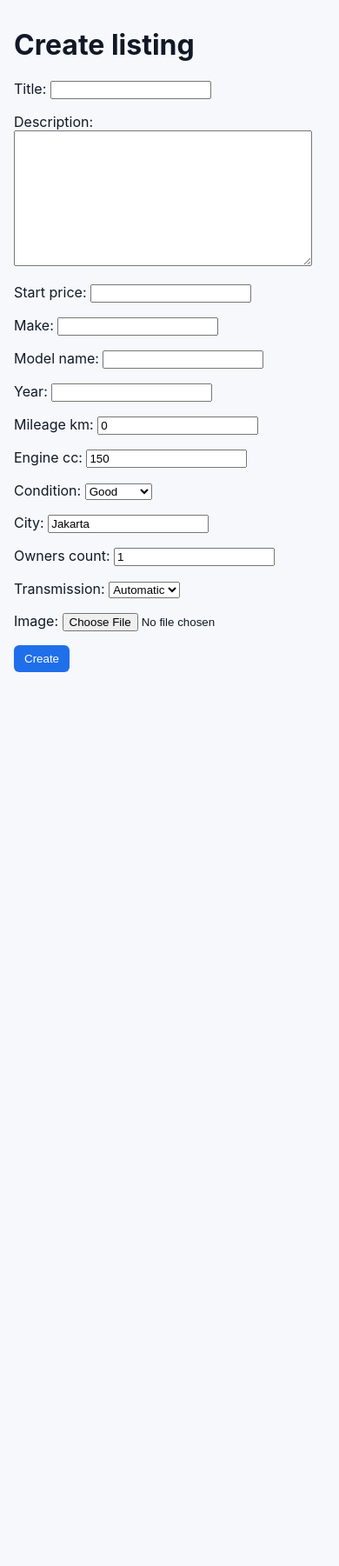
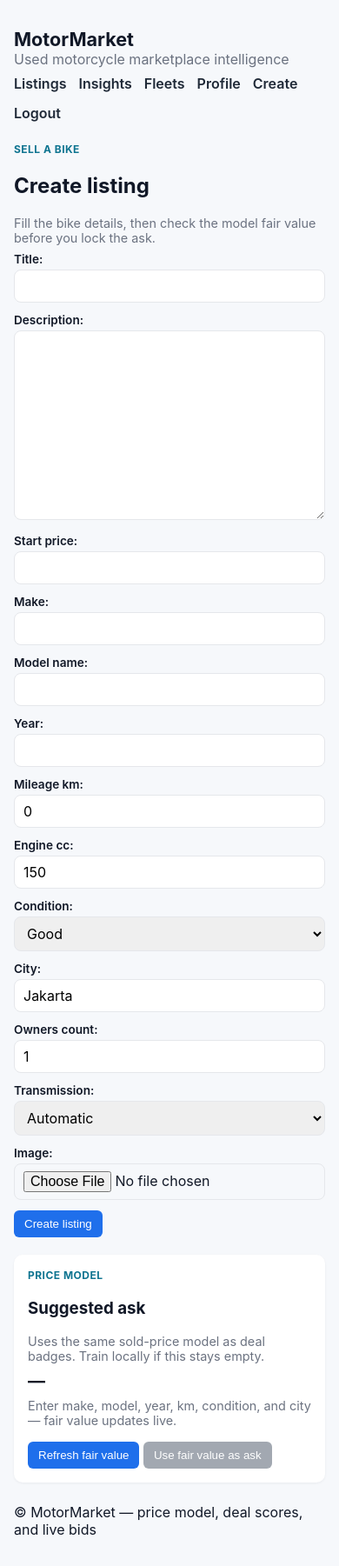
Before and after one commit to arthursetiawan/motormarket, a Django app: page /market/create/ in a window 390 px wide. Shown: the whole page at 87% size. Before the commit the page ends 773 px from the top, so only its background shows below. Run offline with Django 4.2, Linux system fonts and the light colour scheme; a user stored in the database is signed in.

Commit message:
Ship persist trust, fleet pack snapshots, and seller ask hints.
Persist trust fields on score with a listings ?trust= filter, capture
recommend_pack JSON on FleetInquiry submit, and surface model fair value
on the create-listing flow.

Co-authored-by: arthursetiawan131313 <arthursetiawan131313@gmail.com>

```diff
--- a/market/urls.py
+++ b/market/urls.py
@@ -6,6 +6,7 @@ urlpatterns = [
     path('insights/', views.insights, name='insights'),
     path('fleets/', views.fleets, name='fleets'),
     path('create/', views.create_listing, name='create_listing'),
+    path('suggest-ask/', views.suggest_ask, name='suggest_ask'),
     path('profile/', views.profile, name='profile'),
     path('motorcycle/<int:pk>/', views.motorcycle_detail, name='motorcycle_detail'),
     path('motorcycle/<int:pk>/bid/', views.place_bid, name='place_bid'),
--- a/market/views.py
+++ b/market/views.py
@@ -6,17 +6,21 @@ from django.contrib import messages
 from django.contrib.auth.decorators import login_required
 from django.core.paginator import Paginator
 from django.db.models import Q
+from django.http import JsonResponse
 from django.shortcuts import get_object_or_404, redirect, render
+from django.views.decorators.http import require_GET
 
 from ml.paths import IMPORTANCE_PATH, METRICS_PATH
 from ml.recommend import similar_listings
 from market.models import Bid, Motorcycle
 from market.services.desk import listing_desk, market_board
-from market.services.fleet_intel import enrich_programs, market_coverage, recommend_pack
+from market.services.fleet_intel import enrich_programs, market_coverage, pack_snapshot, recommend_pack
 from market.services.fleets import PROGRAMS
-from market.services.pricing import listings_frame, score_listing
+from market.services.pricing import listings_frame, score_listing, suggest_fair_value
 from market.services.trust import TRUST_COPY, listing_trust
 from .forms import FleetInquiryForm, MotorcycleForm
+
+TRUST_FILTERS = {"high_trust", "review", "caution"}
 
 
 def index(request):
@@ -26,6 +30,7 @@ def index(request):
     year = request.GET.get("year")
     city = request.GET.get("city")
     deal = request.GET.get("deal")
+    trust = request.GET.get("trust")
     q = request.GET.get("q")
     sort = request.GET.get("sort")
 
@@ -37,6 +42,8 @@ def index(request):
         qs = qs.filter(city__iexact=city)
     if deal:
         qs = qs.filter(prediction__deal_label=deal)
+    if trust in TRUST_FILTERS:
+        qs = qs.filter(prediction__trust_label=trust)
     if q:
         qs = qs.filter(
             Q(title__icontains=q)
@@ -50,6 +57,8 @@ def index(request):
         qs = qs.order_by("-start_price")
     elif sort == "deal":
         qs = qs.order_by("-prediction__deal_score")
+    elif sort == "trust":
+        qs = qs.order_by("-prediction__trust_score")
 
     paginator = Paginator(qs.select_related("prediction"), 12)
     motorcycles = paginator.get_page(request.GET.get("page"))
@@ -64,7 +73,10 @@ def index(request):
 def motorcycle_detail(request, pk):
     motorcycle = get_object_or_404(Motorcycle.objects.select_related("prediction", "seller"), pk=pk)
     highest_bid = motorcycle.bids.order_by("-amount").first()
-    prediction = getattr(motorcycle, "prediction", None)
+    try:
+        prediction = motorcycle.prediction
+    except Exception:
+        prediction = None
     if prediction is None:
         prediction = score_listing(motorcycle)
         if prediction is not None:
@@ -146,8 +158,27 @@ def home(request):
     )
 
 
+@require_GET
+@login_required
+def suggest_ask(request):
+    """JSON fair-value hint for the create-listing form (GET avoids CSRF friction)."""
+    required = ("make", "model_name", "year", "mileage_km", "condition", "city")
+    if any(not request.GET.get(key) for key in required):
+        return JsonResponse({"detail": "need make, model_name, year, mileage_km, condition, city"}, status=400)
+    data = {key: request.GET.get(key) for key in request.GET}
+    try:
+        ask = float(request.GET["start_price"]) if request.GET.get("start_price") else None
+    except (TypeError, ValueError):
+        ask = None
+    suggestion = suggest_fair_value(data, asking_price=ask)
+    if suggestion is None:
+        return JsonResponse({"detail": "model not trained"}, status=503)
+    return JsonResponse(suggestion)
+
+
 @login_required
 def create_listing(request):
+    suggestion = None
     if request.method == "POST":
         form = MotorcycleForm(request.POST, request.FILES)
         if form.is_valid():
@@ -157,9 +188,10 @@ def create_listing(request):
             score_listing(listing)
             messages.success(request, "Listing created and scored against the price model")
             return redirect("motorcycle_detail", pk=listing.pk)
+        suggestion = suggest_fair_value(form.data)
     else:
         form = MotorcycleForm()
-    return render(request, "market/create.html", {"form": form})
+    return render(request, "market/create.html", {"form": form, "suggestion": suggestion})
 
 
 @login_required
@@ -178,10 +210,20 @@ def fleets(request):
     if request.method == "POST":
         form = FleetInquiryForm(request.POST)
         if form.is_valid():
-            inquiry = form.save()
+            inquiry = form.save(commit=False)
+            pack = recommend_pack(
+                inquiry.use_case,
+                size=inquiry.fleet_size,
+                preferred_city=inquiry.city or None,
+            )
+            inquiry.pack_snapshot = pack_snapshot(pack)
+            inquiry.save()
+            coverage = inquiry.pack_snapshot.get("coverage_pct")
+            extra = f" Pack snapshot saved ({coverage}% coverage)." if coverage is not None else ""
             messages.success(
                 request,
-                f"Request saved for {inquiry.company_name}. A {inquiry.fleet_size}-bike {inquiry.get_use_case_display().lower()} fleet in {inquiry.city}.",
+                f"Request saved for {inquiry.company_name}. A {inquiry.fleet_size}-bike "
+                f"{inquiry.get_use_case_display().lower()} fleet in {inquiry.city}.{extra}",
             )
             return redirect("fleets")
     else:
--- a/static/css/styles.css
+++ b/static/css/styles.css
@@ -91,6 +91,18 @@ body{font-family:Inter,ui-sans-serif,system-ui, -apple-system, 'Segoe UI', Robot
 .flag-info{color:#0369a1; font-weight:700; text-transform:uppercase; font-size:.7rem; margin-right:4px}
 .flag-watch{color:#b45309; font-weight:700; text-transform:uppercase; font-size:.7rem; margin-right:4px}
 .flag-alert{color:#b91c1c; font-weight:700; text-transform:uppercase; font-size:.7rem; margin-right:4px}
+.create-layout{display:grid; grid-template-columns:1.4fr 1fr; gap:20px; align-items:start; margin-bottom:24px}
+.create-form p{margin:0 0 12px}
+.create-form label{display:block; font-weight:600; font-size:.85rem; margin-bottom:4px}
+.create-form input,.create-form select,.create-form textarea{width:100%; padding:8px 10px; border:1px solid #e5e7eb; border-radius:8px; font:inherit}
+.create-preview img{max-width:100%; border-radius:8px; margin-top:8px}
+.suggest-panel .stat-value{margin:8px 0}
+.btn-secondary{background:#334155; margin-left:8px}
+.btn-secondary:disabled{opacity:.45; cursor:not-allowed}
+@media (max-width:800px){
+  .create-layout{grid-template-columns:1fr}
+  .btn-secondary{margin-left:0; margin-top:8px}
+}
 .pack-panel{margin:20px 0; padding:18px}
 .pack-head{display:grid; grid-template-columns:1.4fr 1fr; gap:16px; margin-bottom:14px}
 .pack-controls{display:flex; flex-wrap:wrap; gap:12px; align-items:end; margin-bottom:14px}
--- a/templates/market/create.html
+++ b/templates/market/create.html
@@ -1,37 +1,122 @@
-{% load static %}
-<!DOCTYPE html>
-<html>
-<head>
-  <meta charset="utf-8">
-  <meta name="viewport" content="width=device-width,initial-scale=1">
-  <title>Create listing</title>
-  <link rel="stylesheet" href="{% static 'css/styles.css' %}">
-</head>
-<body>
-  <div class="container">
-    <h1>Create listing</h1>
-    <form method="post" enctype="multipart/form-data" id="listing-form">
+{% extends "base.html" %}
+{% load price_tags %}
+
+{% block title %}Create listing — MotorMarket{% endblock %}
+
+{% block content %}
+<section class="create-layout">
+  <div>
+    <p class="eyebrow">Sell a bike</p>
+    <h2>Create listing</h2>
+    <p class="meta">Fill the bike details, then check the model fair value before you lock the ask.</p>
+    <form method="post" enctype="multipart/form-data" id="listing-form" class="create-form">
       {% csrf_token %}
       {{ form.as_p }}
-      <div id="preview" style="margin:12px 0"></div>
-      <button class="btn" type="submit">Create</button>
+      <div id="preview" class="create-preview"></div>
+      <button class="btn" type="submit">Create listing</button>
     </form>
+  </div>
+
+  <aside class="card suggest-panel" id="suggest-panel">
+    <p class="eyebrow">Price model</p>
+    <h3>Suggested ask</h3>
+    <p class="meta">Uses the same sold-price model as deal badges. Train locally if this stays empty.</p>
+    <p class="stat-value" id="suggest-fair">
+      {% if suggestion %}{{ suggestion.predicted_price|currency_idr }}{% else %}—{% endif %}
+    </p>
+    <p class="meta" id="suggest-deal">
+      {% if suggestion and suggestion.deal_label %}
+        Your ask vs fair: {{ suggestion.deal_label|deal_name }}
+        {% if suggestion.deal_score != None %} ({{ suggestion.deal_score }}%){% endif %}
+      {% else %}
+        Enter make, model, year, km, condition, and city — fair value updates live.
+      {% endif %}
+    </p>
+    <button type="button" class="btn" id="suggest-refresh">Refresh fair value</button>
+    <button type="button" class="btn btn-secondary" id="suggest-apply" {% if not suggestion %}disabled{% endif %}>Use fair value as ask</button>
+  </aside>
+</section>
+
 <script>
-      const fileInput = document.querySelector('input[type=file]');
+(function () {
+  const form = document.getElementById('listing-form');
+  const fairEl = document.getElementById('suggest-fair');
+  const dealEl = document.getElementById('suggest-deal');
+  const applyBtn = document.getElementById('suggest-apply');
+  const refreshBtn = document.getElementById('suggest-refresh');
+  const askInput = form.querySelector('[name=start_price]');
+  let lastFair = {% if suggestion %}{{ suggestion.predicted_price }}{% else %}null{% endif %};
+
+  function formatIdr(n) {
+    return 'Rp ' + Math.round(n).toLocaleString('id-ID').replace(/,/g, '.');
+  }
+
+  function collect() {
+    const fd = new FormData(form);
+    const params = new URLSearchParams();
+    ['make', 'model_name', 'year', 'mileage_km', 'engine_cc', 'condition', 'city', 'owners_count', 'transmission', 'start_price'].forEach((k) => {
+      const v = fd.get(k);
+      if (v !== null && String(v).trim() !== '') params.set(k, v);
+    });
+    return params;
+  }
+
+  async function refresh() {
+    const params = collect();
+    if (!params.get('make') || !params.get('model_name') || !params.get('year') || !params.get('mileage_km') || !params.get('condition') || !params.get('city')) {
+      dealEl.textContent = 'Enter make, model, year, km, condition, and city — fair value updates live.';
+      return;
+    }
+    dealEl.textContent = 'Checking model…';
+    try {
+      const res = await fetch('{% url "suggest_ask" %}?' + params.toString(), { headers: { 'Accept': 'application/json' } });
+      const data = await res.json();
+      if (!res.ok) {
+        fairEl.textContent = '—';
+        dealEl.textContent = data.detail || 'Fair value unavailable.';
+        applyBtn.disabled = true;
+        return;
+      }
+      lastFair = data.predicted_price;
+      fairEl.textContent = formatIdr(data.predicted_price);
+      if (data.deal_label) {
+        dealEl.textContent = 'Your ask vs fair: ' + data.deal_label.replace('_', ' ') + ' (' + data.deal_score + '%)';
+      } else {
+        dealEl.textContent = 'Model fair value ready — set your ask, or use the button below.';
+      }
+      applyBtn.disabled = false;
+    } catch (err) {
+      dealEl.textContent = 'Could not reach the price model.';
+      applyBtn.disabled = true;
+    }
+  }
+
+  refreshBtn.addEventListener('click', refresh);
+  applyBtn.addEventListener('click', function () {
+    if (lastFair && askInput) {
+      askInput.value = Math.round(lastFair);
+      refresh();
+    }
+  });
+
+  ['change', 'blur'].forEach((evt) => {
+    form.addEventListener(evt, (e) => {
+      if (e.target && e.target.name) refresh();
+    });
+  });
+
+  const fileInput = form.querySelector('input[type=file]');
   const preview = document.getElementById('preview');
   if (fileInput) {
-        fileInput.addEventListener('change', e => {
+    fileInput.addEventListener('change', (e) => {
       preview.innerHTML = '';
       const file = e.target.files[0];
       if (!file) return;
       const img = document.createElement('img');
-          img.style.maxWidth = '320px';
-          img.style.borderRadius = '8px';
       img.src = URL.createObjectURL(file);
       preview.appendChild(img);
     });
   }
+})();
 </script>
-  </div>
-</body>
-</html>
+{% endblock %}
```
Also changed, not shown: market/admin.py (+19 -3 lines), market/api/serializers.py (+11 -1 lines), market/models.py (+15 -0 lines), market/services/fleet_intel.py (+38 -0 lines), market/services/pricing.py (+57 -0 lines), market/services/trust.py (+52 -10 lines), market/tests/test_ship_week.py (added, +173 -0 lines), templates/market/index.html (+10 -0 lines), README.md, market/migrations/0006_trust_and_pack_snapshot.py (added). Lines whose indentation alone changed are shown as unchanged.
